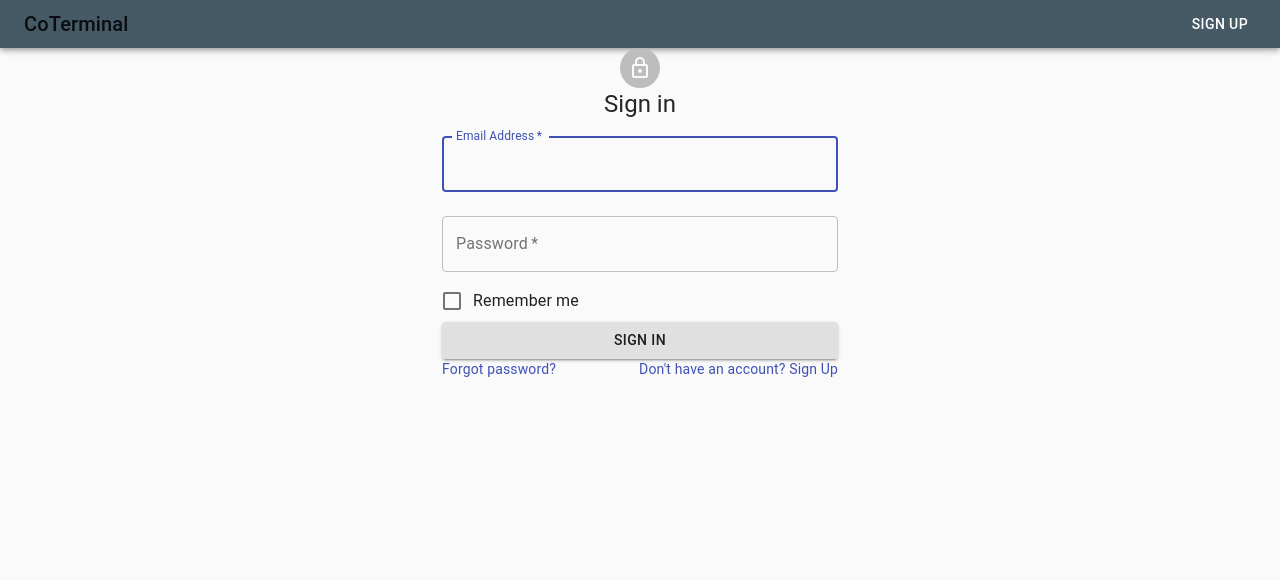
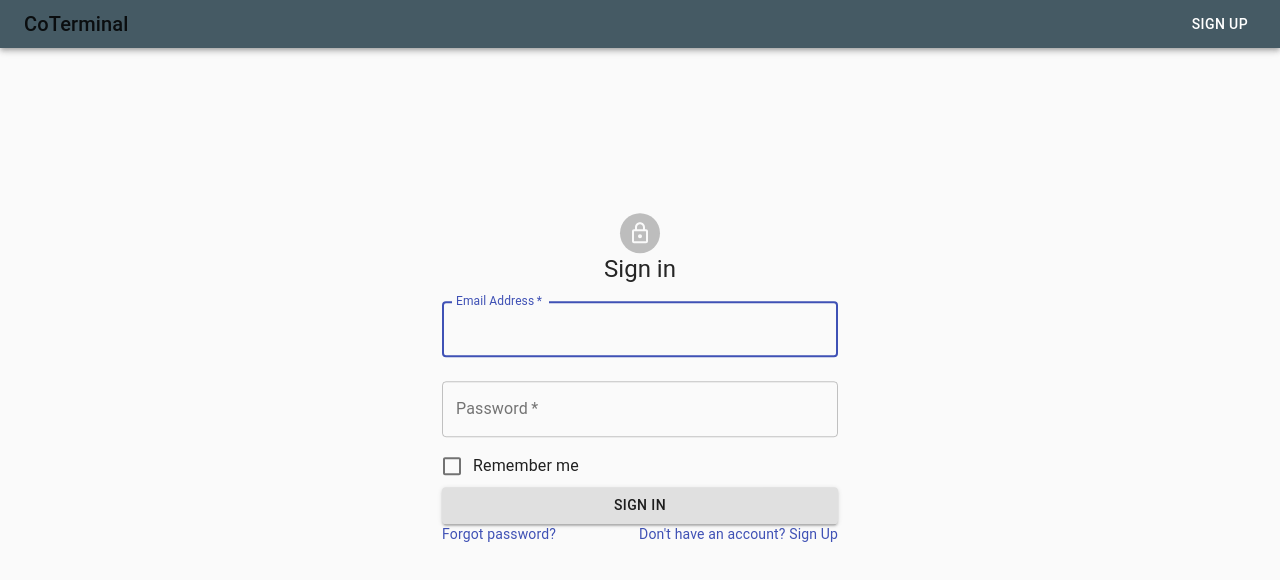
Before and after one commit to sakams/CoTerminal, a React (Create React App) app in the folder coterminal-client/: page / in a window 1280 px wide. Shown: the top 580 px of the page. Built offline with nearby package versions, Linux system fonts and the light colour scheme.

Commit message:
fixed postion of the login page

```diff
--- a/coterminal-client/src/components/Login.js
+++ b/coterminal-client/src/components/Login.js
@@ -23,6 +23,10 @@ const styles = {
       display: 'flex',
       flexDirection: 'column',
       alignItems: 'center',
+
+
+
+      transform: 'translate(0%, +50%)'
     },
     avatar: {
 
@@ -35,6 +39,8 @@ const styles = {
     submit: {
 
     },
+
+
 };
 
 
```
